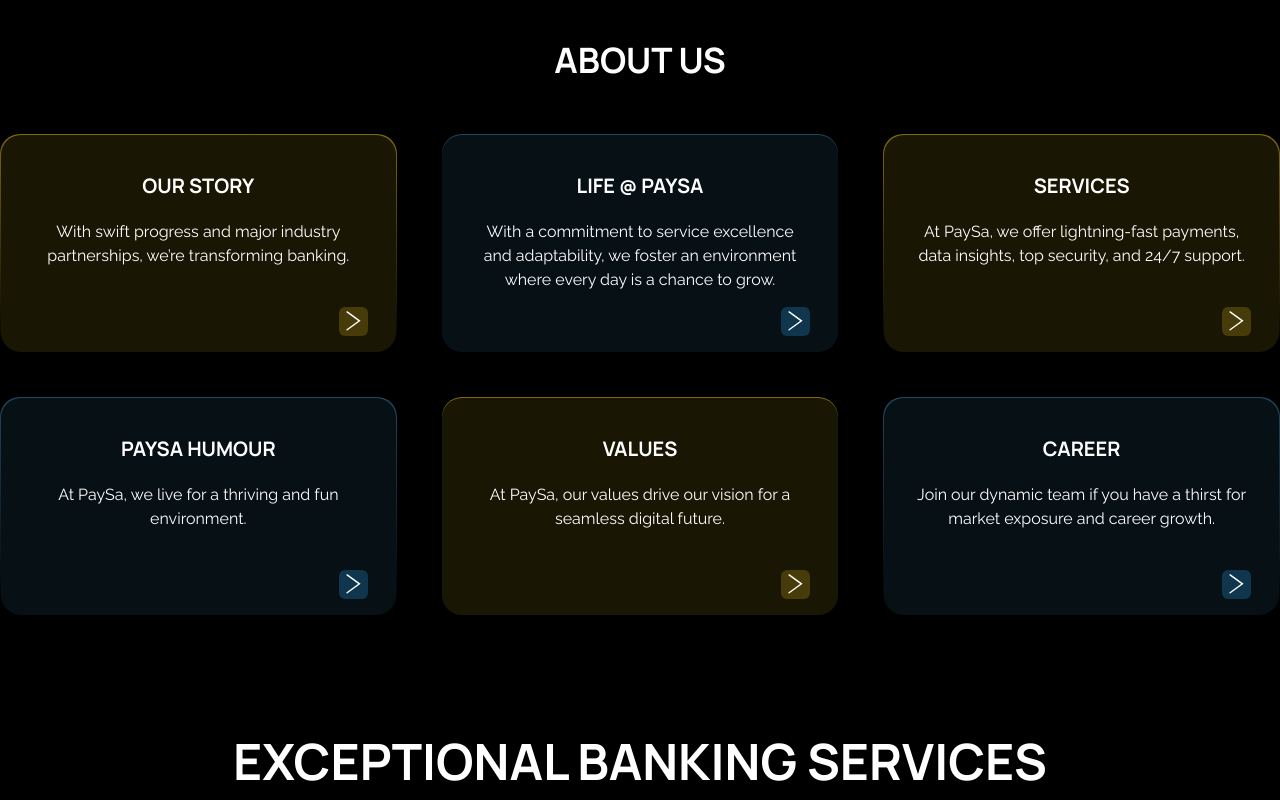
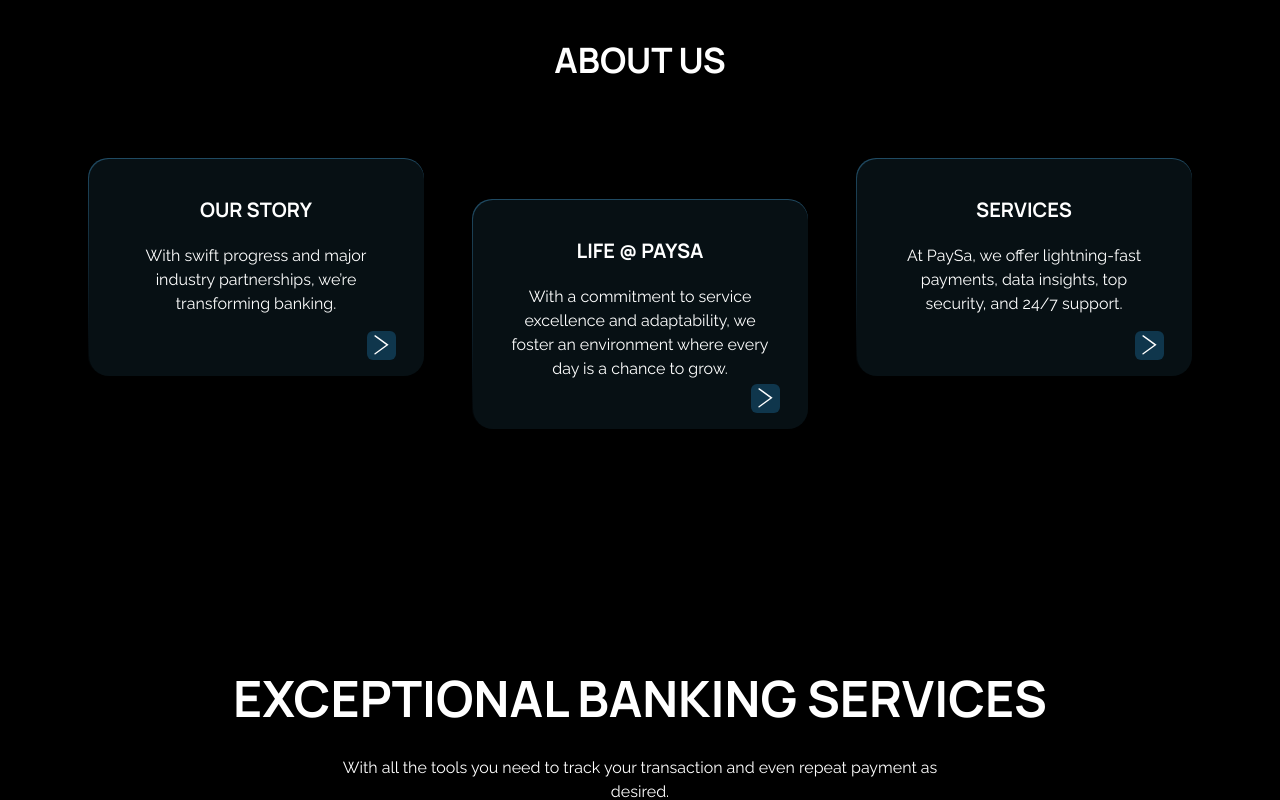
Before and after one commit to Shahzada-Shoaib/paysapk, a React (Create React App) app: page / in a window 1280 px wide. Shown: the part 1240-2040 px from the top of the page. Built offline with nearby package versions, Linux system fonts and the light colour scheme; grey boxes are pictures that could not be loaded.

Commit message:
Home page changes second phase

```diff
--- a/package.json
+++ b/package.json
@@ -20,6 +20,7 @@
     "react-toastify": "^10.0.6",
     "react-transition-group": "^4.4.5",
     "slick-carousel": "^1.8.1",
+    "swiper": "^11.1.15",
     "web-vitals": "^2.1.4"
   },
   "scripts": {
--- a/src/App.jsx
+++ b/src/App.jsx
@@ -1,10 +1,11 @@
 import React from 'react';
+// import AboutUsCarousel from './components/phase2/AboutUsCarousel';
 import Home from './Pages/Home.jsx';
 import PaysaPicks from './Pages/PaysaPicks.jsx';
 import { BrowserRouter as Router, Route, Routes } from 'react-router-dom';
 import PageNotFound from './components/PageNotFound.jsx';
 import AboutUs from './Pages/AboutUs';
-// import Navbar from './components/Home/Navbar';
+import Navbar from './components/Home/Navbar';
 import GetInTouch from './Pages/GetInTouch.jsx';
 import Services from './Pages/Services.jsx';
 
@@ -19,10 +20,10 @@
         <Route path='/about-us' element={<AboutUs />} />
         <Route path='/paysa-picks' element={<PaysaPicks />} />
         <Route path='*' element={<PageNotFound />} />
-        {/* merging in main */}
+       </Routes>
+     </Router>
 
-gu       </Routes>
-     </Router>
+    // <AboutUsCarousel/>
   );
 }
 
--- a/src/Pages/Home.jsx
+++ b/src/Pages/Home.jsx
@@ -80,6 +80,8 @@
         </motion.div>
       </Suspense>
 
+
+      <div className=" md:my-[50px]">
         <motion.div {...fadeInUp} className="md:mt-[200px]">
           <BannerWithoutVideo title="OUR TRUSTED PARTNERS" />
         </motion.div>
@@ -89,12 +91,19 @@
             <PartnerSlider />
           </div>
         </motion.div>
+      </div>
+
+
 
       <Suspense fallback={<div>Loading...</div>}>
         <div className="lg:pb-40">
           <MapSection handleMapClick={() => setMapPopupState(true)} />
         </div>
       </Suspense>
+
+      <div className="flex justify-center md:mt-96">
+        <Button isPrimary="" title="Get in the Circle" isChevronEnabled />
+      </div>
 
       <Suspense fallback={<div>Loading...</div>}>
         <div className="mt-40">
--- a/src/components/Home/AboutUsCard.jsx
+++ b/src/components/Home/AboutUsCard.jsx
@@ -26,7 +26,7 @@
           </p>
         </div>
         <div className="absolute flex justify-end bottom-4 right-7 ">
-          <ChevronButton isPrimary={!isPrimary} />
+          <ChevronButton isPrimary={!isPrimary} onClick={props.onButtonClick} />
         </div>
       </div>
     </div>
--- a/src/components/Home/AboutUsGrid.jsx
+++ b/src/components/Home/AboutUsGrid.jsx
@@ -1,42 +1,125 @@
-import React from "react";
-import AboutUsCard from "./AboutUsCard";
+import React, { useState, useRef } from "react";
+import Slider from "react-slick";
+import "slick-carousel/slick/slick.css";
+import "slick-carousel/slick/slick-theme.css";
+import AboutUsCard from "../Home/AboutUsCard";
 
 const AboutUsGrid = () => {
+
+
+
+
+
+  const items = [
+    { title: "OUR STORY", description: "With swift progress and major industry partnerships, we’re transforming banking." },
+    { title: "LIFE @ PAYSA", description: "With a commitment to service excellence and adaptability, we foster an environment where every day is a chance to grow." },
+    { title: "SERVICES", description: "At PaySa, we offer lightning-fast payments, data insights, top security, and 24/7 support." },
+    { title: "PAYSA HUMOUR", description: "At PaySa, we live for a thriving and fun environment." },
+    { title: "VALUES", description: "At PaySa, our values drive our vision for a seamless digital future." },
+    { title: "CAREER", description: "Join our dynamic team if you have a thirst for market exposure and career growth." },
+  ];
+
+  const [activeIndex, setActiveIndex] = useState(0);
+
+  const sliderRef = useRef(null);
+
+  const settings = {
+    // dots: true,
+    infinite: true,
+    speed: 2000,
+    slidesToShow: 3,
+    slidesToScroll: 1,
+    arrows: false,
+    beforeChange: (_, next) => setActiveIndex(next),
+  };
+
+  const handleChangeSlide = () => {
+    if (sliderRef.current) {
+      sliderRef.current.slickNext();
+    }
+  };
+
   return (
-    <>
-      <div className="flex items-center justify-center max-w-screen-xl px-6 pb-12 mx-auto md:px-0">
-        <div className="grid grid-cols-1 md:grid-cols-2 lg:grid-cols-3 gap-[45px]">
-          <AboutUsCard
-            title="OUR STORY"
-            isPrimary
-            description="With swift progress and major industry partnerships, we’re transforming banking."
-          />
-          <AboutUsCard
-            title="LIFE @ PAYSA"
-            description="With a commitment to service excellence and adaptability, we foster an environment where every day is a chance to grow."
-          />
-          <AboutUsCard
-            title="SERVICES"
-            isPrimary
-            description="At PaySa, we offer lightning-fast payments, data insights, top security, and 24/7 support."
-          />
-          <AboutUsCard
-            title="PAYSA HUMOUR"
-            description="At PaySa, we live for a thriving and fun environment. "
-          />
-          <AboutUsCard
-            title="VALUES"
-            isPrimary
-            description="At PaySa, our values drive our vision for a seamless digital future."
-          />
-          <AboutUsCard
-            title="CAREER"
-            description="Join our dynamic team if you have a thirst for market exposure and career growth."
-          />
-        </div>
-      </div>
-    </>
+    <div className="w-full max-w-6xl mx-auto mb-52 ">
+      <Slider {...settings} ref={sliderRef}>
+        {items.map((item, index) => {
+          const isSecondSlide =
+            (index === (activeIndex + 1) % items.length) ||
+            (activeIndex === items.length - 1 && index === 0);
+
+          return (
+            <div
+              key={index}
+              className={`p-6 flex items-center justify-center rounded-lg transition-all duration-300 ${isSecondSlide ? "mt-[41px]" : "mt-0"
+                }`}
+            >
+              <AboutUsCard
+                title={item.title} // Pass title dynamically
+                description={item.description} // Pass description dynamically
+                onButtonClick={handleChangeSlide}
+              />
+            </div>
+          );
+        })}
+      </Slider>
+
+
+    </div>
   );
+
+
+
+
+
+
+
+
+
+
+
+
+
+
+
+
+
+
+  // return (
+  //   <>
+  //     <div className="flex items-center justify-center max-w-screen-xl px-6 pb-12 mx-auto md:px-0">
+  //       <div className="grid grid-cols-1 md:grid-cols-2 lg:grid-cols-3 gap-[45px]">
+  //         <AboutUsCard
+  //           title="OUR STORY"
+  //           isPrimary
+  //           description="With swift progress and major industry partnerships, we’re transforming banking."
+  //         />
+  //         <AboutUsCard
+  //           title="LIFE @ PAYSA"
+  //           description="With a commitment to service excellence and adaptability, we foster an environment where every day is a chance to grow."
+  //         />
+  //         <AboutUsCard
+  //           title="SERVICES"
+  //           isPrimary
+  //           description="At PaySa, we offer lightning-fast payments, data insights, top security, and 24/7 support."
+  //         />
+  //         <AboutUsCard
+  //           title="PAYSA HUMOUR"
+  //           description="At PaySa, we live for a thriving and fun environment. "
+  //         />
+  //         <AboutUsCard
+  //           title="VALUES"
+  //           isPrimary
+  //           description="At PaySa, our values drive our vision for a seamless digital future."
+  //         />
+  //         <AboutUsCard
+  //           title="CAREER"
+  //           description="Join our dynamic team if you have a thirst for market exposure and career growth."
+  //         />
+  //       </div>
+  //     </div>
+  //   </>
+
+  // );
 };
 
 export default AboutUsGrid;
--- /dev/null
+++ b/src/components/phase2/AboutUsCarousel.jsx
@@ -0,0 +1,70 @@
+// import React, { useState, useRef } from "react";
+// import Slider from "react-slick";
+// import "slick-carousel/slick/slick.css";
+// import "slick-carousel/slick/slick-theme.css";
+// import AboutUsCard from "../Home/AboutUsCard";
+
+// const AboutUsCarousel = () => {
+//     const items = [
+//         { title: "OUR STORY", description: "With swift progress and major industry partnerships, we’re transforming banking." },
+//         { title: "LIFE @ PAYSA", description: "With a commitment to service excellence and adaptability, we foster an environment where every day is a chance to grow." },
+//         { title: "SERVICES", description: "At PaySa, we offer lightning-fast payments, data insights, top security, and 24/7 support." },
+//         { title: "PAYSA HUMOUR", description: "At PaySa, we live for a thriving and fun environment." },
+//         { title: "VALUES", description: "At PaySa, our values drive our vision for a seamless digital future." },
+//         { title: "CAREER", description: "Join our dynamic team if you have a thirst for market exposure and career growth." },
+//     ];
+
+//     const [activeIndex, setActiveIndex] = useState(0);
+
+//     const sliderRef = useRef(null);
+
+//     const settings = {
+//         // dots: true,
+//         infinite: true,
+//         speed: 500,
+//         slidesToShow: 3,
+//         slidesToScroll: 1,
+//         beforeChange: (_, next) => setActiveIndex(next),
+//     };
+
+//     const handleChangeSlide = () => {
+//         if (sliderRef.current) {
+//             sliderRef.current.slickNext();
+//         }
+//     };
+
+//     return (
+//         <div className="w-full max-w-6xl mx-auto border">
+//             <Slider {...settings} ref={sliderRef}>
+//                 {items.map((item, index) => {
+//                     const isSecondSlide =
+//                         (index === (activeIndex + 1) % items.length) ||
+//                         (activeIndex === items.length - 1 && index === 0);
+
+//                     return (
+//                         <div
+//                             key={index}
+//                             className={`p-6 flex items-center justify-center rounded-lg transition-all duration-300 ${isSecondSlide ? "mt-[41px]" : "mt-0"
+//                                 }`}
+//                         >
+//                             <AboutUsCard
+//                                 title={item.title} // Pass title dynamically
+//                                 description={item.description} // Pass description dynamically
+//                                 onButtonClick={handleChangeSlide}
+//                             />
+//                         </div>
+//                     );
+//                 })}
+//             </Slider>
+
+//             <button
+//                 onClick={handleChangeSlide}
+//                 className="px-4 py-2 mt-4 text-white bg-blue-500 rounded hover:bg-blue-600"
+//             >
+//                 Change Slide
+//             </button>
+//         </div>
+//     );
+// };
+
+// export default AboutUsCarousel;
```
Also changed, not shown: 2 other files (tests, documents, lock files or other folders). Lines whose indentation alone changed are shown as unchanged.
